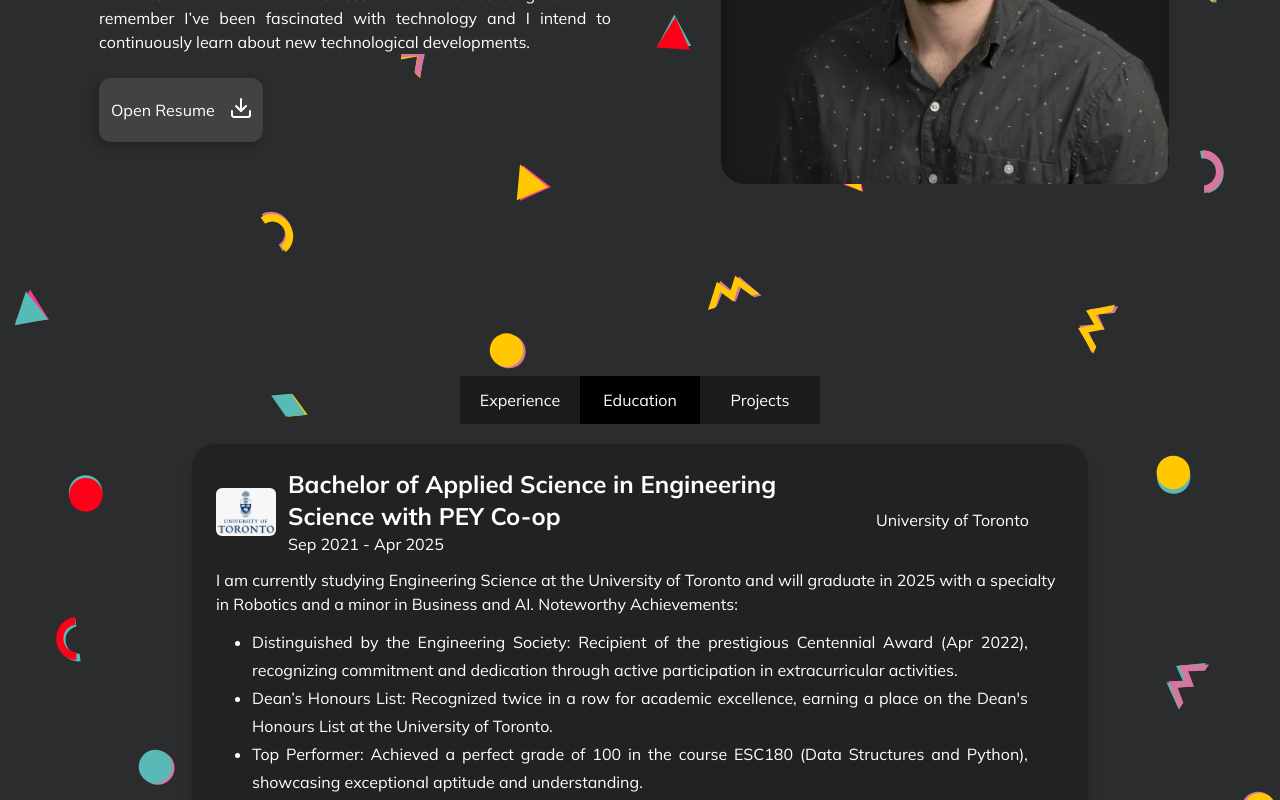
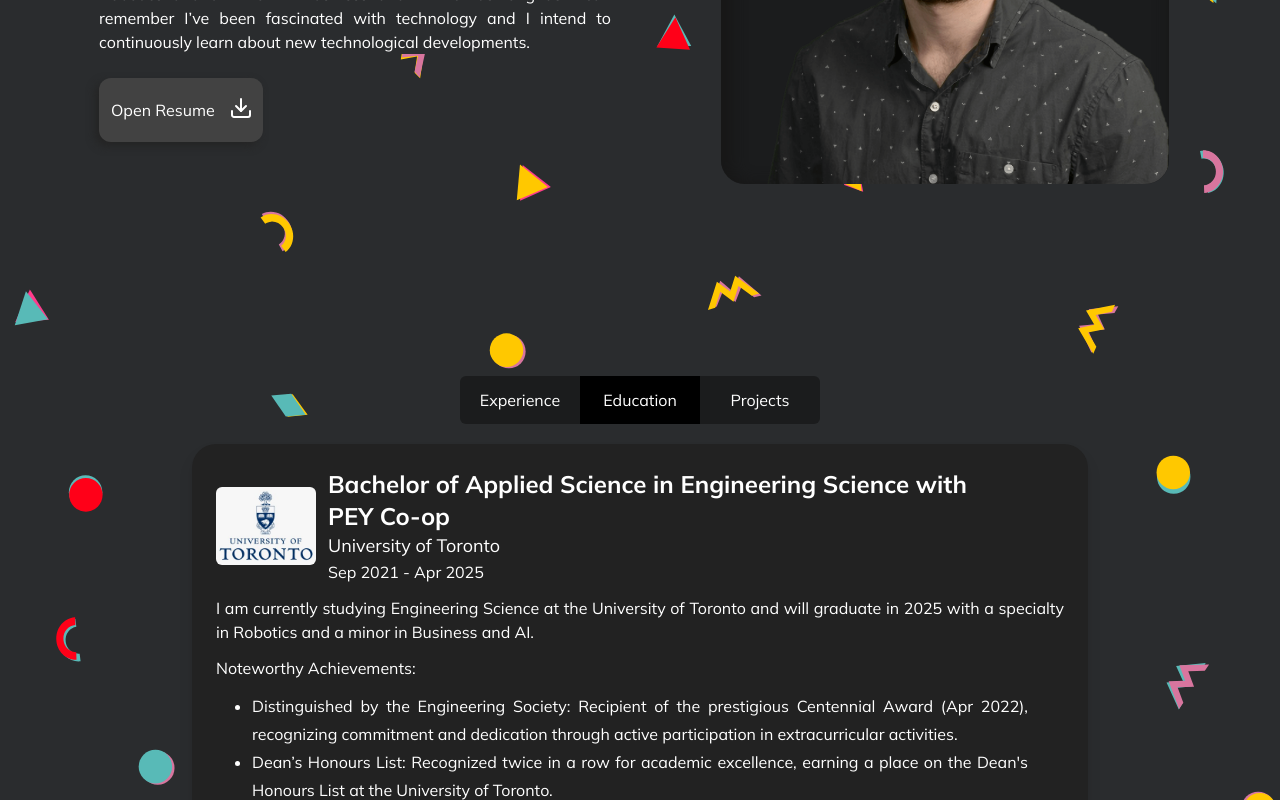
Before and after one commit to Galc3882/personal-website, a Next.js app: page / in a window 1280 px wide. Both pictures are taken after a click on the element "Education". Shown: the part 440-1240 px from the top of the page. Built offline with nearby package versions, Linux system fonts and the light colour scheme.

Commit message:
feat: improve card flexibility and ui

```diff
--- a/src/components/Card.tsx
+++ b/src/components/Card.tsx
@@ -1,7 +1,7 @@
 import Image from "next/image";
 import { CardData } from "@/types/CardData";
 
-export default function Card({
+export function ExperienceCard({
   title,
   place,
   dates,
@@ -13,28 +13,31 @@ export default function Card({
     <div className="mx-auto my-5 flex max-w-4xl flex-col gap-3 rounded-3xl bg-card p-6 drop-shadow-lg">
       <div className="flex flex-row gap-3">
         <div className="flex flex-col justify-center">
-          {icon && (
           <Image
-              src={icon}
+            src={icon!}
             alt="icon"
             width={60}
             height={60}
             className="rounded-md"
           />
-          )}
         </div>
         <div className="flex flex-col justify-center">
           <div className="flex flex-row items-end gap-3">
-            <h1 className="max-w-xl text-2xl font-bold">{title}</h1>
+            <h1 className={`max-w-xl text-2xl font-bold`}>{title}</h1>
             <h2 className="text-md">{place}</h2>
           </div>
           <h2 className="text-md">{dates}</h2>
         </div>
       </div>
-      <p className="text-md max-w-6xl">{description}</p>
-      {bulletPoints.length > 0 && (
+      {description.map((paragraph, index) => {
+        return (
+          <p key={index} className="text-md max-w-6xl text-justify">
+            {paragraph}
+          </p>
+        );
+      })}
       <ul className="shadow-3xl mx-9 h-fit list-disc rounded-3xl leading-7">
-          {bulletPoints.map((bulletPoint, index) => {
+        {bulletPoints!.map((bulletPoint, index) => {
           return (
             <li key={index} className="text-md max-w-6xl text-justify">
               {bulletPoint}
@@ -42,7 +45,88 @@ export default function Card({
           );
         })}
       </ul>
-      )}
     </div>
   );
 }
+
+export function EducationCard({
+  title,
+  place,
+  dates,
+  description,
+  bulletPoints,
+  subBulletPoints,
+  icon,
+}: CardData) {
+  return (
+    <div className="mx-auto my-5 flex max-w-4xl flex-col gap-3 rounded-3xl bg-card p-6 drop-shadow-lg">
+      <div className="flex flex-row gap-3">
+        <div className="flex flex-col justify-center">
+          <Image
+            src={icon!}
+            alt="icon"
+            width={100}
+            height={100}
+            className="rounded-md"
+          />
+        </div>
+        <div className="flex flex-col justify-center">
+          <h1 className={`max-w-2xl text-2xl font-bold`}>{title}</h1>
+          <h2 className="text-lg">{place}</h2>
+          <h2 className="text-md">{dates}</h2>
+        </div>
+      </div>
+      {description.map((paragraph, index) => {
+        return (
+          <p key={index} className="text-md max-w-6xl text-justify">
+            {paragraph}
+          </p>
+        );
+      })}
+      <ul className="shadow-3xl mx-9 h-fit list-disc rounded-3xl leading-7">
+        {bulletPoints!.map((bulletPoint, index) => {
+          return (
+            <li key={index} className="text-md max-w-6xl text-justify">
+              {bulletPoint}
+              {subBulletPoints && bulletPoints!.length - 1 == index && (
+                <ul className="ml-6 list-disc">
+                  {subBulletPoints.map((subBulletPoint, subIndex) => (
+                    <li
+                      key={subIndex}
+                      className="text-md max-w-6xl text-justify"
+                    >
+                      {subBulletPoint}
+                    </li>
+                  ))}
+                </ul>
+              )}
+            </li>
+          );
+        })}
+      </ul>
+    </div>
+  );
+}
+
+export function ProjectCard({ title, dates, description, link }: CardData) {
+  return (
+    <div className="mx-auto my-5 flex max-w-4xl flex-col gap-3 rounded-3xl bg-card p-6 drop-shadow-lg">
+      <div className="flex flex-row gap-3">
+        <div className="flex flex-col justify-center"></div>
+        <div className="flex flex-col justify-center">
+          <div className="flex flex-row items-end gap-3">
+            <h1 className={`max-w-xl text-2xl font-bold`}>{title}</h1>
+          </div>
+          <h2 className="text-md">{dates}</h2>
+        </div>
+      </div>
+      {description.map((paragraph, index) => {
+        return (
+          <p key={index} className="text-md max-w-6xl text-justify">
+            {paragraph}
+          </p>
+        );
+      })}
+    </div>
+  );
+}
--- a/src/components/Cards.tsx
+++ b/src/components/Cards.tsx
@@ -1,4 +1,4 @@
-import Card from "@/components/Card";
+import { ExperienceCard, EducationCard, ProjectCard } from "@/components/Card";
 import { CardCategory } from "@/types/Categories";
 import { CardData } from "@/types/CardData";
 
@@ -8,8 +8,9 @@ const cards: Record<CardCategory, CardData[]> = {
       title: "Full Stack Software Developer",
       place: "Swap Commerce",
       dates: "May - Sep 2021",
-      description:
+      description: [
         "Designed and developed an enterprise-grade administrative dashboard using Flutter and Dart at Swap Commerce. Ensured seamless performance while establishing secure connections to the company's codebase.",
+      ],
       bulletPoints: [
         "Instrumental in driving a $1 million increase in revenue in 4 months by enhancing user experiences and optimizing workflows.",
         "Championed an optimization initiative by meticulously refactoring critical components of the application. This effort resulted in improved efficiency, stability, and was fortified by comprehensive end-to-end unit testing.",
@@ -22,8 +23,9 @@ const cards: Record<CardCategory, CardData[]> = {
       title: "Lane Detection Software Engineer",
       place: "GM-SAE AutoDrive Challenge / aUToronto UofT",
       dates: "Sep 2021 - Sep 2022",
-      description:
+      description: [
         "As a Lane Detection Software Engineer for the GM-SAE AutoDrive Challenge at aUToronto UofT, I undertook groundbreaking initiatives to advance autonomous driving technology. I developed and optimized a state-of-the-art deep neural network utilizing supervised and self-supervised learning techniques with OpenCV2 and PyTorch. This cutting-edge technology enabled precise detection of driving lanes and stopping lines, propelling the team to secure a remarkable 6 consecutive victories in Year 2 of the AutoDrive Challenge II.",
+      ],
       bulletPoints: [
         "Developed and optimized a sophisticated deep neural network using the power of supervised and self-supervised learning. Through a fusion of OpenCV2 and PyTorch, I crafted an intelligent system capable of detecting driving lanes and stopping lines with unparalleled precision.",
         "Played a pivotal role in the team's remarkable success, securing 6 consecutive victories in Year 2 of the AutoDrive Challenge II. My lane detection algorithm stood as a cornerstone of our triumphs, pushing the boundaries of accuracy and performance.",
@@ -37,8 +39,9 @@ const cards: Record<CardCategory, CardData[]> = {
       title: "Graphical User Interface Team Lead",
       place: "GM-SAE AutoDrive Challenge / aUToronto UofT",
       dates: "Jan 2021 - Sep 2021",
-      description:
+      description: [
         "Led a team to successful completion of Year 1 in the AutoDrive Challenge II, revolutionizing cross-team collaboration through innovative tools and problem-solving strategies.",
+      ],
       bulletPoints: [
         "Architected and oversaw the development of cutting-edge graphical tools that facilitated real-time ROS 2 publisher data debugging, enhancing the accuracy and efficiency of debugging processes.",
         "Exercised adept leadership, organizational prowess, and technical acumen in C++ and Python to craft visually stunning and user-friendly graphical visualizations, setting new standards for interface design within the project.",
@@ -51,8 +54,9 @@ const cards: Record<CardCategory, CardData[]> = {
       title: "Co-Founder",
       place: "Tunescape",
       dates: "May 2021 - Sep 2021",
-      description:
+      description: [
         "Co-founded Tunescape, an innovative startup that revolutionized music recommendation by merging cutting-edge technology with musical expertise.",
+      ],
       bulletPoints: [
         "Conceptualized and led the development of an advanced song recommendation service, leveraging a proprietary algorithm designed to foreground underlying musical characteristics.",
         "Pioneered the integration of intricate features such as key signature and tempo, catering to users with musical training and discerning taste.",
@@ -66,8 +70,9 @@ const cards: Record<CardCategory, CardData[]> = {
       title: "Member of the Board of Directors",
       place: "Engineering Society, University of Toronto",
       dates: "Sep 2020 - Sep 2021",
-      description:
+      description: [
         "Elected by the 1st-year engineering class to serve on the Board of Directors at the prestigious Engineering Society of the University of Toronto. Represented the voices and interests of over 1000 students at the highest level of governance within the Faculty of Applied Science and Engineering.",
+      ],
       bulletPoints: [
         "Advocated for the needs of first-year students, ensuring their concerns were heard and addressed by holding the Officers and Directors of the Society accountable.",
         "Active participant in critical decision-making processes, contributing to shaping the future direction of the Engineering community.",
@@ -80,8 +85,9 @@ const cards: Record<CardCategory, CardData[]> = {
       title: "Full Stack Web Developer",
       place: "EYweb",
       dates: "Oct 2020 - Aug 2021",
-      description:
+      description: [
         "Proficiently implemented dynamic websites and engaging landing pages using an array of technologies, including JavaScript, CSS, and PHP.",
+      ],
       bulletPoints: [
         "Transcribed client visions into reality, crafting responsive layouts and functional components that aligned precisely with specifications.",
         "Expertly customized websites across diverse platforms, ensuring the production of efficient, maintainable, and well-documented code.",
@@ -98,13 +104,23 @@ const cards: Record<CardCategory, CardData[]> = {
         "Bachelor of Applied Science in Engineering Science with PEY Co-op",
       place: "University of Toronto",
       dates: "Sep 2021 - Apr 2025",
-      description:
-        "I am currently studying Engineering Science at the University of Toronto and will graduate in 2025 with a specialty in Robotics and a minor in Business and AI. Noteworthy Achievements:",
+      description: [
+        "I am currently studying Engineering Science at the University of Toronto and will graduate in 2025 with a specialty in Robotics and a minor in Business and AI.",
+        "Noteworthy Achievements:",
+      ],
       bulletPoints: [
         "Distinguished  by  the  Engineering  Society:  Recipient  of  the  prestigious Centennial Award (Apr 2022), recognizing commitment and dedication through active participation in extracurricular activities.",
         "Dean’s Honours List: Recognized twice in a row for academic excellence, earning a place on the Dean's Honours List at the University of Toronto.",
         "Top Performer: Achieved a perfect grade of 100 in the course ESC180 (Data  Structures  and  Python),  showcasing  exceptional  aptitude  and understanding.",
-        "Noteworthy courses: CSC384H1: Introduction to Artificial Intelligence, ROB301H1: Introduction to Robotics, MAT292H1: Ordinary Differential Equations, ROB310H1: Mathematics for Robotics, ECE286H1: Probability and Statistics, CSC263H1: Data Structures and Analysis",
+        "Noteworthy courses:",
+      ],
+      subBulletPoints: [
+        "CSC384H1: Introduction to Artificial Intelligence",
+        "ROB301H1: Introduction to Robotics",
+        "MAT292H1: Ordinary Differential Equations",
+        "ROB310H1: Mathematics for Robotics",
+        "ECE286H1: Probability and Statistics",
+        "CSC263H1: Data Structures and Analysis",
       ],
       icon: "/images/uoft.jpg",
     },
@@ -112,39 +128,32 @@ const cards: Record<CardCategory, CardData[]> = {
   Projects: [
     {
       title: "Self Supervised Data Labeling ML",
-      place: "",
       dates: "Aug 2022",
-      description:
-        "This method is used for automatically labeling data points in a dataset, using a technique called 'self-supervised learning'. The technique is based on the idea that if a machine learning algorithm can learn to label data points on its own, then it can be used to label new data points that are not in the training set. This would be useful for tasks such as image classification, where it is often difficult to obtain labels for all of the data points. This repository contains two self-supervised data labeling machine learning models based on the VGG16 model and ResNet152 with multi-GPU training and automatic hyperparameter tuning that can be used for traffic light classification. The VGG16 model was able to classify the traffic light images with an accuracy of above 99% for the LISA dataset and an accuracy of above 94% for the MIT dataset. The ResNet152 model was able to classify the traffic light images with an accuracy of above 99% for the LISA dataset and an accuracy of above 98% for the MIT dataset.",
-      bulletPoints: [],
-      icon: "",
+      description: [
+        "This method is used for automatically labeling data points in a dataset, using a technique called 'self-supervised learning'. The technique is based on the idea that if a machine learning algorithm can learn to label data points on its own, then it can be used to label new data points that are not in the training set. This would be useful for tasks such as image classification, where it is often difficult to obtain labels for all of the data points.",
+        "This repository contains two self-supervised data labeling machine learning models based on the VGG16 model and ResNet152 with multi-GPU training and automatic hyperparameter tuning that can be used for traffic light classification. The VGG16 model was able to classify the traffic light images with an accuracy of above 99% for the LISA dataset and an accuracy of above 94% for the MIT dataset. The ResNet152 model was able to classify the traffic light images with an accuracy of above 99% for the LISA dataset and an accuracy of above 98% for the MIT dataset.",
+      ],
     },
     {
       title: "Dual Pivot Mechanism",
-      place: "",
       dates: "Apr 2022",
-      description:
+      description: [
         "A project for an engineering design course ESC102. The Dual-Pivot Mechanism design aims to enable hockey players with disabilities to maneuver the hockey stick easily and precisely using a joystick controller. This mechanism aims to achieve three movements that are important to hockey players; manipulating, shooting and blocking the ball. This will in turn increase their involvement in the game.",
-      bulletPoints: [],
-      icon: "",
+      ],
     },
     {
       title: "Pacman with AI in Assembly",
-      place: "",
       dates: "July 2021",
-      description:
+      description: [
         "An assembly language version of the classic Pacman game for the 8086 Intel processor. This project is a complete recreation of the original game, including all the original gameplay and graphics. The game is written in pure assembly language, making it one of the smallest and most efficient versions of Pacman ever created. This project is perfect for anyone who wants to learn how to program in assembly language, or for anyone who wants to create their own Pacman clone.",
-      bulletPoints: [],
-      icon: "",
+      ],
     },
     {
       title: "Barrel Segmentation",
-      place: "",
       dates: "Feb 2021",
-      description:
+      description: [
         "A project that outputs the segmentation mask of orange barrels in pictures.",
-      bulletPoints: [],
-      icon: "",
+      ],
     },
   ],
 };
@@ -156,19 +165,17 @@ interface Props {
 const Cards: React.FC<Props> = ({ category }) => {
   return (
     <>
-      {cards[category].map((card, index) => (
-        <Card
-          key={index}
-          title={card.title}
-          place={card.place}
-          dates={card.dates}
-          description={card.description}
-          bulletPoints={card.bulletPoints}
-          icon={card.icon}
-        />
-      ))}
+      {cards[category].map((card, index) => {
+        switch (category) {
+          case "Experience":
+            return <ExperienceCard key={index} {...card} />;
+          case "Education":
+            return <EducationCard key={index} {...card} />;
+          case "Projects":
+            return <ProjectCard key={index} {...card} />;
+        }
+      })}
     </>
   );
 };
-
 export default Cards;
--- a/src/components/CategorySelect.tsx
+++ b/src/components/CategorySelect.tsx
@@ -18,7 +18,7 @@ const CategorySelect = ({ onCategoryChange }: Props) => {
   };
   return (
     <div className="flex justify-center">
-      <div className="relative z-0 flex items-center justify-around overflow-hidden bg-darker">
+      <div className="relative z-0 flex items-center justify-around overflow-hidden rounded-md bg-darker">
         <motion.svg
           width="100%"
           height="48"
```
Also changed, not shown: src/types/CardData.ts (+6 -4 lines). Lines whose indentation alone changed are shown as unchanged.
